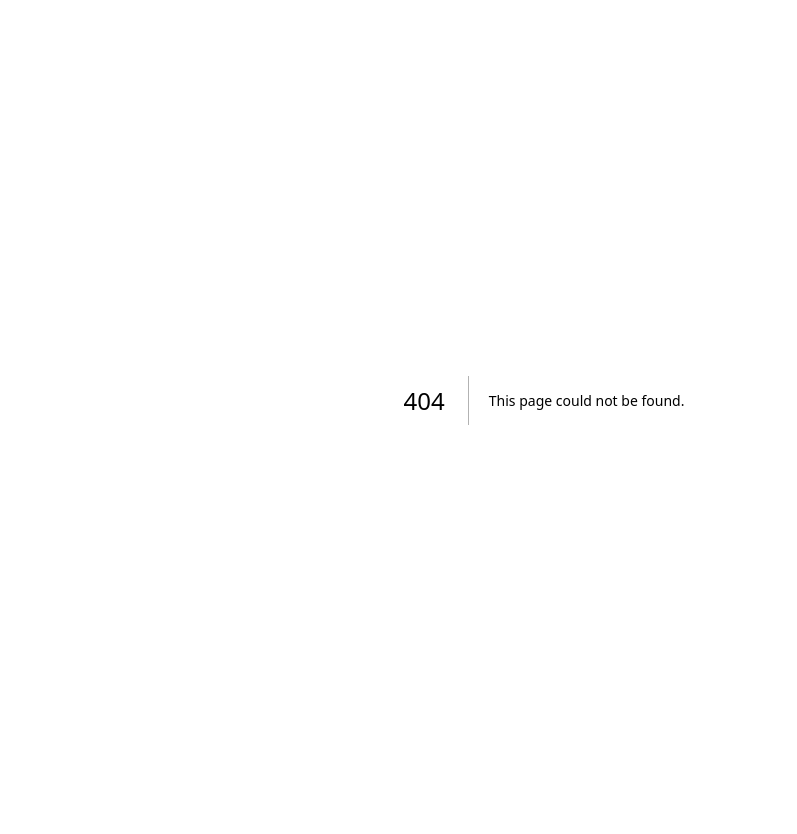
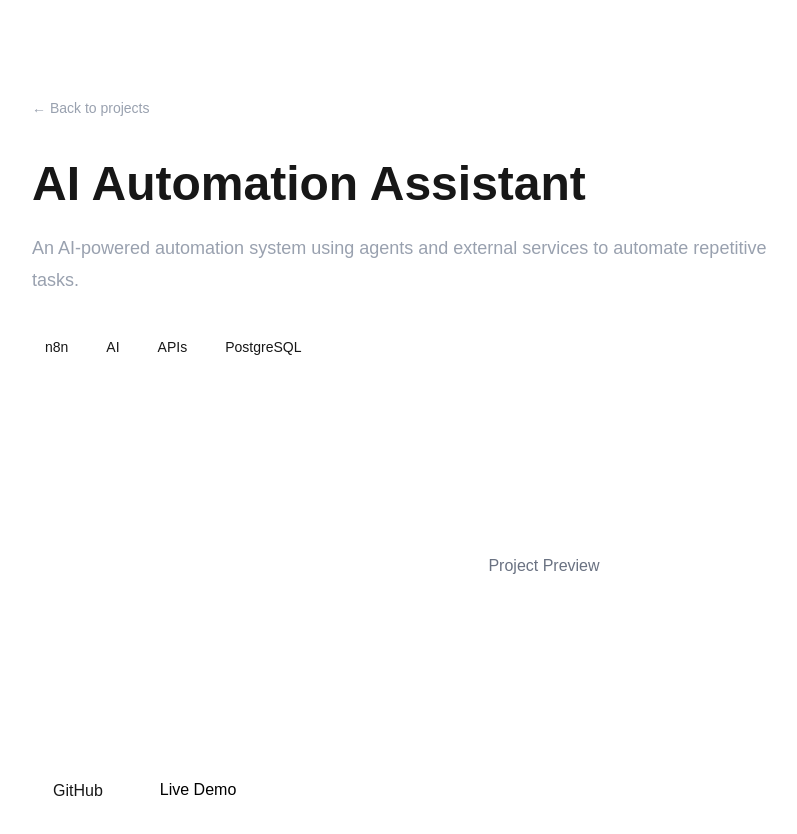
Before and after one commit to Amine-73/developer-portfolio, a Next.js app in the folder frontend/: page /projects/ai-automation-assistant in a window 1280 px wide. Before the commit this address had no page. Shown: the top 834 px of the page, without its empty margins (96-893 px from the left). Before the commit the page ends 800 px from the top, so only its background shows below. Built offline with nearby package versions, Linux system fonts and the light colour scheme.

Commit message:
Add dynamic project pages and custom 404 page

```diff
--- /dev/null
+++ b/frontend/app/not-found.tsx
@@ -0,0 +1,28 @@
+import Link from "next/link";
+
+export default function NotFound() {
+  return (
+    <main className="min-h-screen flex items-center justify-center px-8">
+      <div className="text-center">
+        <p className="text-sm text-gray-500 mb-4">
+          404
+        </p>
+
+        <h1 className="text-5xl font-bold mb-5">
+          Page not found
+        </h1>
+
+        <p className="text-gray-400 max-w-md mx-auto mb-8">
+          The page or project you are looking for does not exist.
+        </p>
+
+        <Link
+          href="/"
+          className="inline-block bg-white text-black px-6 py-3 rounded-md hover:bg-gray-200 transition"
+        >
+          Back to Home
+        </Link>
+      </div>
+    </main>
+  );
+}
--- /dev/null
+++ b/frontend/app/projects/[slug]/page.tsx
@@ -0,0 +1,82 @@
+import { projects } from "@/data/projects";
+import { notFound } from "next/navigation";
+
+type ProjectPageProps = {
+  params: Promise<{
+    slug: string;
+  }>;
+};
+
+export default async function ProjectPage({
+  params,
+}: ProjectPageProps) {
+  const { slug } = await params;
+
+  const project = projects.find(
+    (project) => project.slug === slug
+  );
+
+  if (!project) {
+    notFound();
+  }
+
+  return (
+    <main className="min-h-screen px-8 py-24">
+      <div className="max-w-5xl mx-auto">
+        <a
+          href="/#projects"
+          className="text-sm text-gray-400 hover:text-white transition"
+        >
+          ← Back to projects
+        </a>
+
+        <div className="mt-10">
+          <h1 className="text-5xl font-bold mb-6">
+            {project.title}
+          </h1>
+
+          <p className="text-gray-400 text-lg leading-8 max-w-3xl mb-8">
+            {project.description}
+          </p>
+
+          <div className="flex flex-wrap gap-3 mb-10">
+            {project.technologies.map((technology) => (
+              <span
+                key={technology}
+                className="border border-white/10 rounded-md px-3 py-2 text-sm"
+              >
+                {technology}
+              </span>
+            ))}
+          </div>
+
+          <div className="h-80 border border-white/10 bg-white/[0.02] rounded-xl flex items-center justify-center mb-10">
+            <span className="text-gray-500">
+              Project Preview
+            </span>
+          </div>
+
+          <div className="flex gap-4">
+            <a
+              href={project.github}
+              target="_blank"
+              rel="noopener noreferrer"
+              className="border border-white/10 px-5 py-3 rounded-md hover:bg-white/10 transition"
+            >
+              GitHub
+            </a>
+
+            <a
+              href={project.demo}
+              target="_blank"
+              rel="noopener noreferrer"
+              className="bg-white text-black px-5 py-3 rounded-md hover:bg-gray-200 transition"
+            >
+              Live Demo
+            </a>
+          </div>
+        </div>
+      </div>
+    </main>
+  );
+}
--- a/frontend/components/projects.tsx
+++ b/frontend/components/projects.tsx
@@ -1,4 +1,5 @@
 import { projects } from "@/data/projects";
+import Link from "next/link";
 
 export default function Projects() {
   return (
@@ -53,6 +54,12 @@ export default function Projects() {
               </div>
 
               <div className="flex gap-3">
+                 <Link
+                  href={`/projects/${project.slug}`}
+                  className="border border-white/10 rounded-md px-4 py-2 text-sm hover:bg-white/10 transition"
+                >
+                  View Details
+                </Link>
                 <a
                     href={project.github}
                     target="_blank"
```
